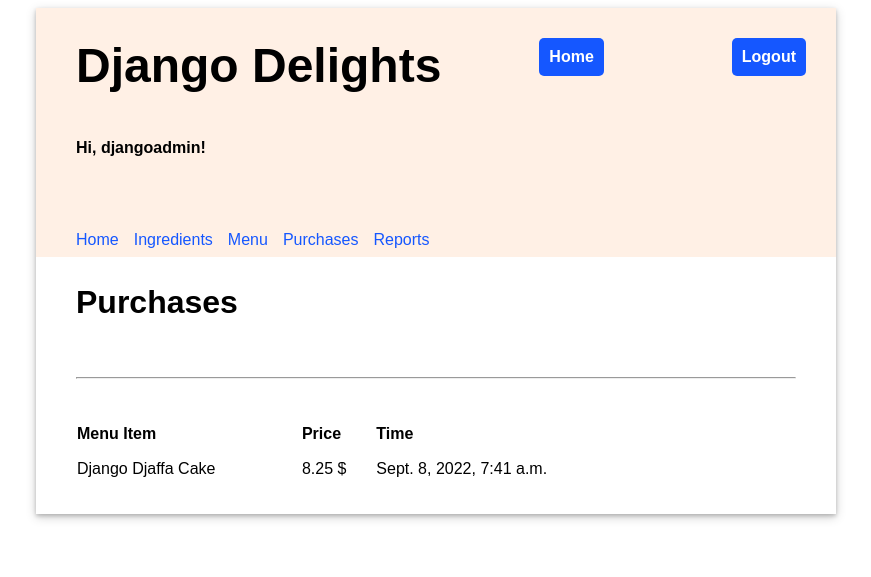
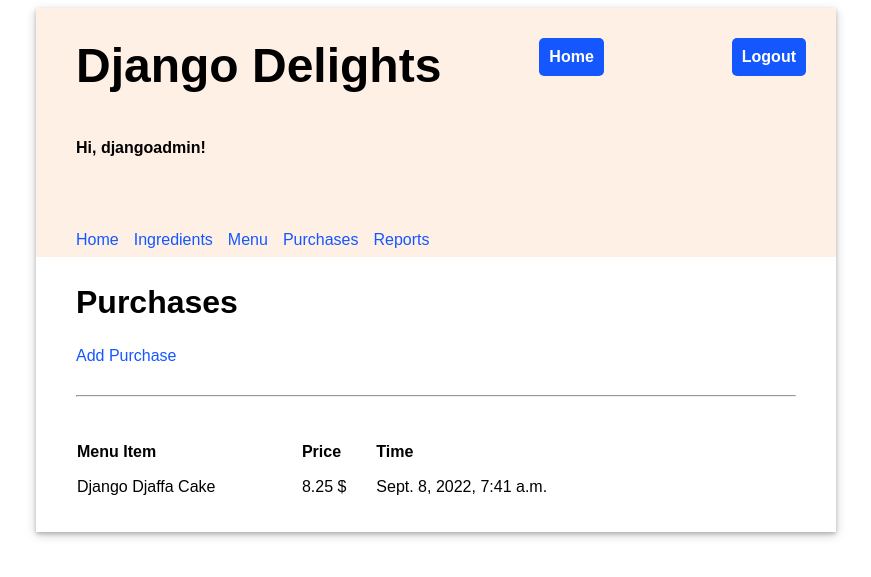
Before and after one commit to SimoParmeg/djangodelights, a Django app: page /purchases/ in a window 1280 px wide. Shown: the top 577 px of the page, without its empty margins (204-1075 px from the left). Run offline with Django 3.2, Linux system fonts and the light colour scheme; a user stored in the database is signed in; data comes from the database, SQL or seed files in the repository; both versions use the stored data as it was after the commit.

Commit message:
add_purchase functionality

```diff
--- a/inventory/templates/inventory/purchases.html
+++ b/inventory/templates/inventory/purchases.html
@@ -4,6 +4,7 @@
 {% endblock %}
 {% block content %}
     <h2>Purchases</h2>
+    <a href="{% url 'add_purchase' %}">Add Purchase</a>
     <hr/>
     <table class="inventory-table">
         <thead>
--- a/inventory/urls.py
+++ b/inventory/urls.py
@@ -13,5 +13,6 @@ urlpatterns = [
     path('menu/add', views.AddMenuItemView.as_view(), name="add_menu"),
     path('reciperequirement/add', views.AddRecipeRequirements.as_view(), name="add_recipe_requirement"),
     path('purchases/', views.PurchaseView.as_view(), name="purchases"),
+    path('purchases/add', views.AddPurchaseView.as_view(), name="add_purchase"),
     path('reports/', views.ReportView.as_view(), name="reports"),
 ]
--- a/inventory/views.py
+++ b/inventory/views.py
@@ -5,7 +5,7 @@ from django.views.generic.edit import CreateView, UpdateView, DeleteView
 from django.contrib.auth.mixins import LoginRequiredMixin
 from django.urls import reverse_lazy
 from django.db.models import Sum
-from .forms import IngredientForm, MenuItemForm, RecipeRequirementForm
+from .forms import IngredientForm, MenuItemForm, RecipeRequirementForm, PurchaseForm
 
 
 class HomeView(LoginRequiredMixin, TemplateView):
@@ -37,28 +37,40 @@ class AddIngredientView(LoginRequiredMixin, CreateView):
     model = Ingredient
     form_class = IngredientForm
 
+
 class DeleteIngredientView(LoginRequiredMixin, DeleteView):
     template_name = "inventory/delete_ingredients.html"
     model = Ingredient
     success_url = reverse_lazy('ingredients')
 
+
 class MenuItemView(LoginRequiredMixin, ListView):
     template_name = "inventory/menu_items.html"
     model = MenuItem
+
 
 class AddMenuItemView(LoginRequiredMixin, CreateView):
     template_name = "inventory/add_menu_items.html"
     model = MenuItem
     form_class = MenuItemForm
 
+
 class AddRecipeRequirements(LoginRequiredMixin, CreateView):
     template_name = "inventory/add_recipe_requirements.html"
     model = RecipeRequirement
     form_class = RecipeRequirementForm
 
+
 class PurchaseView(LoginRequiredMixin, ListView):
     template_name = "inventory/purchases.html"
     model = Purchase
+
+
+class AddPurchaseView(LoginRequiredMixin, CreateView):
+    template_name = "inventory/add_purchases.html"
+    model = Purchase
+    form_class = PurchaseForm
+
 
 class ReportView(LoginRequiredMixin, TemplateView):
     template_name = "inventory/reports.html"
```
Also changed, not shown: inventory/templates/inventory/add_purchases.html (added, +12 -0 lines), db.sqlite3.
